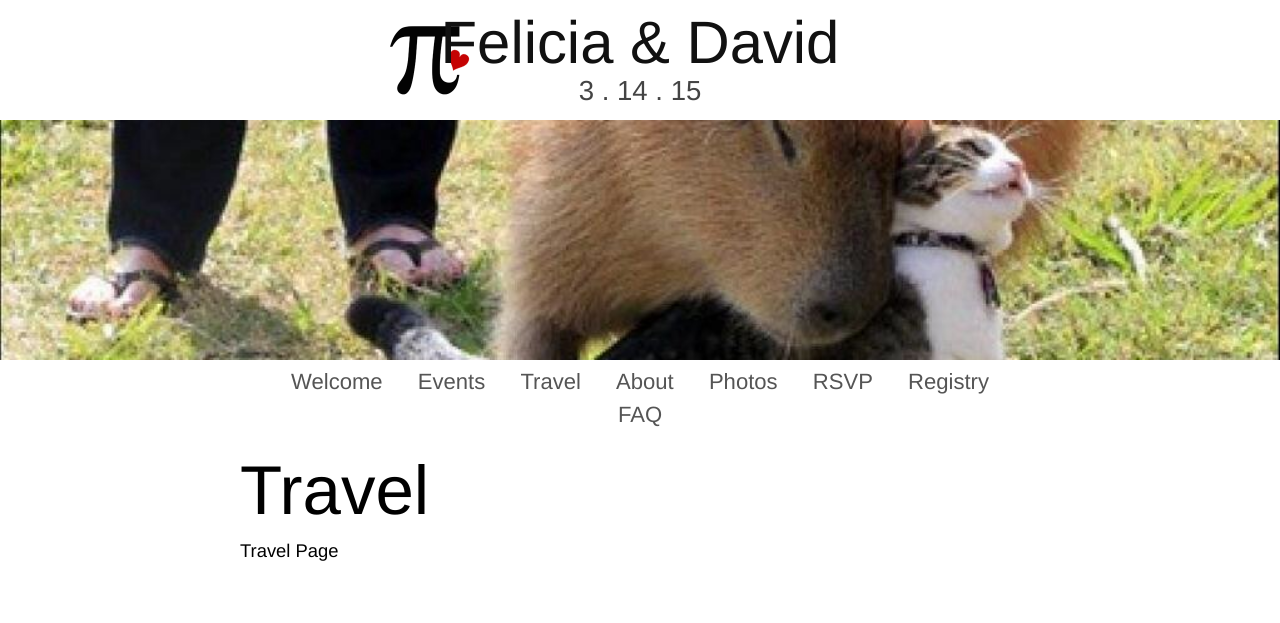
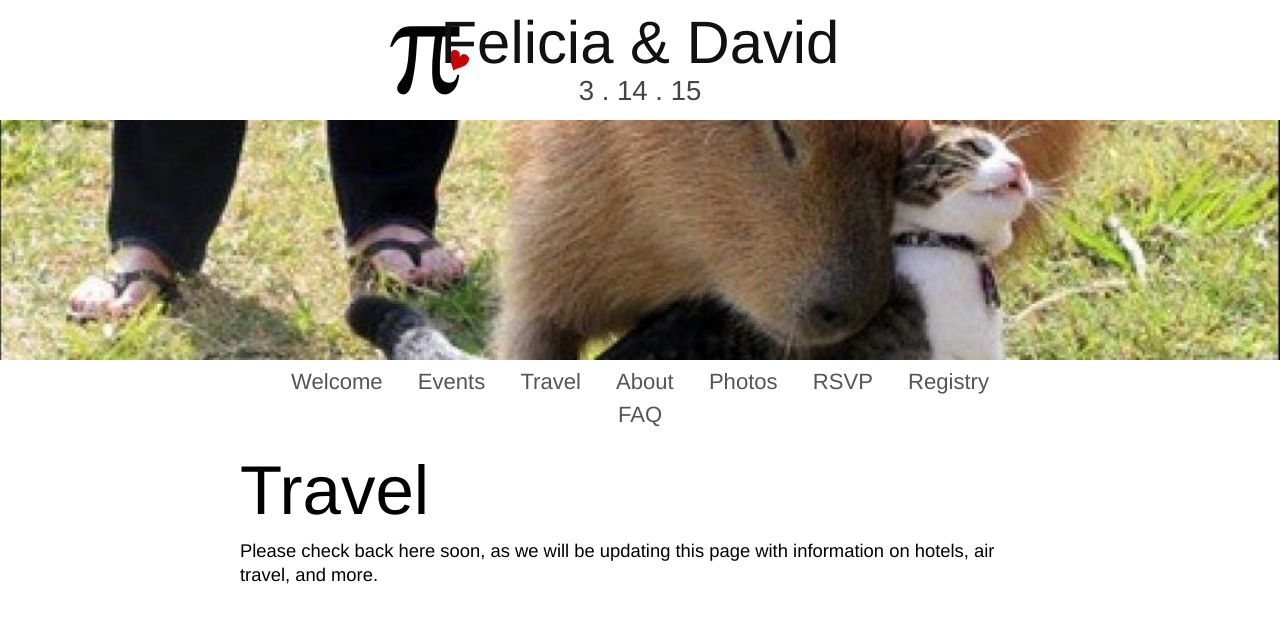
Before and after one commit to dnschnur/piday.github.com, a Jekyll site: the page built from travel/index.md, in a window 1280 px wide. Shown: the top 623 px of the page. Built offline with Jekyll 4.4.1, drawn with Linux system fonts in a browser that asks for light colours; nearby versions of some CDN libraries.

Commit message:
Added a placeholder to the travel page.

```diff
--- a/travel/index.md
+++ b/travel/index.md
@@ -4,4 +4,4 @@ layout: default
 
 ## Travel ##
 
-Travel Page
+Please check back here soon, as we will be updating this page with information on hotels, air travel, and more.
```
